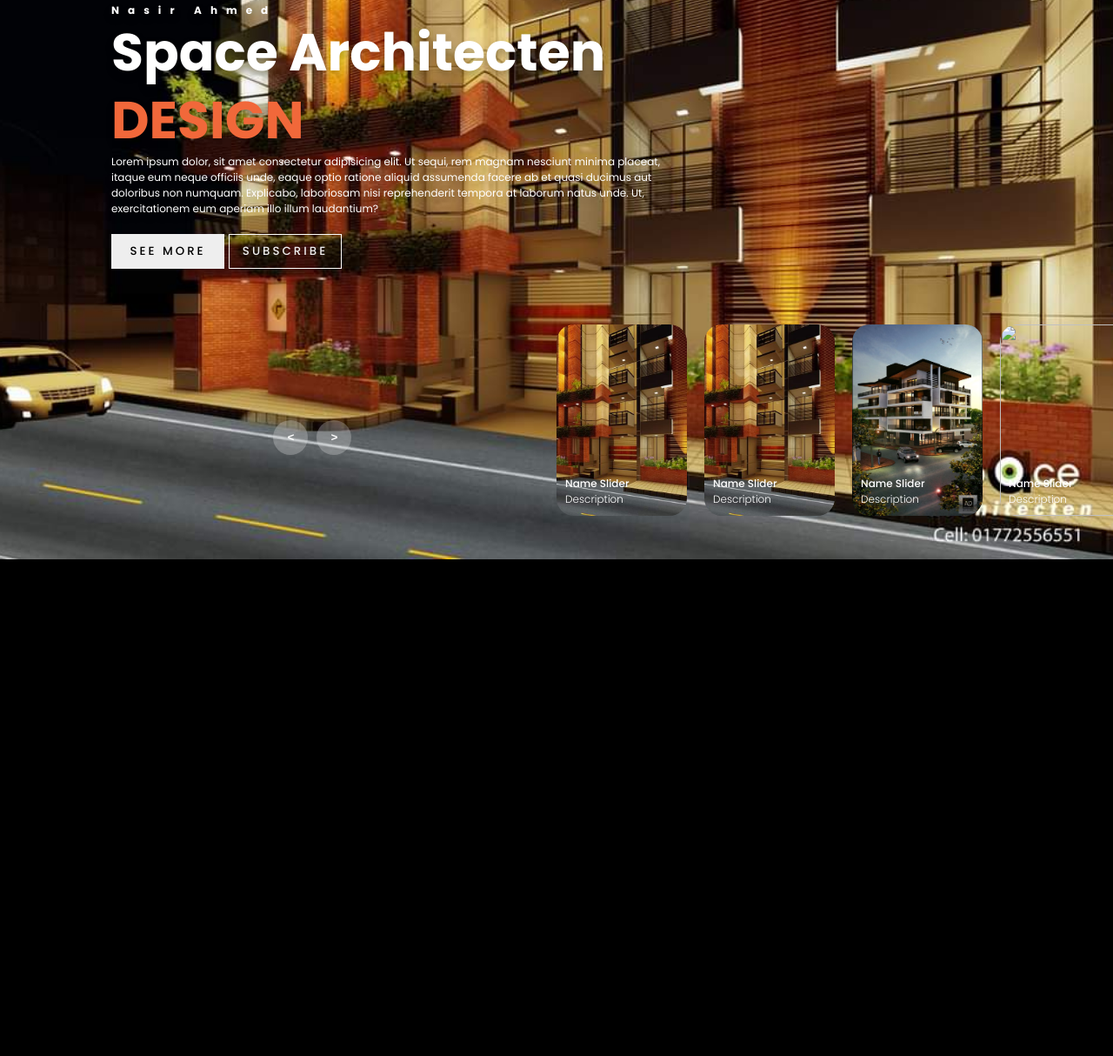
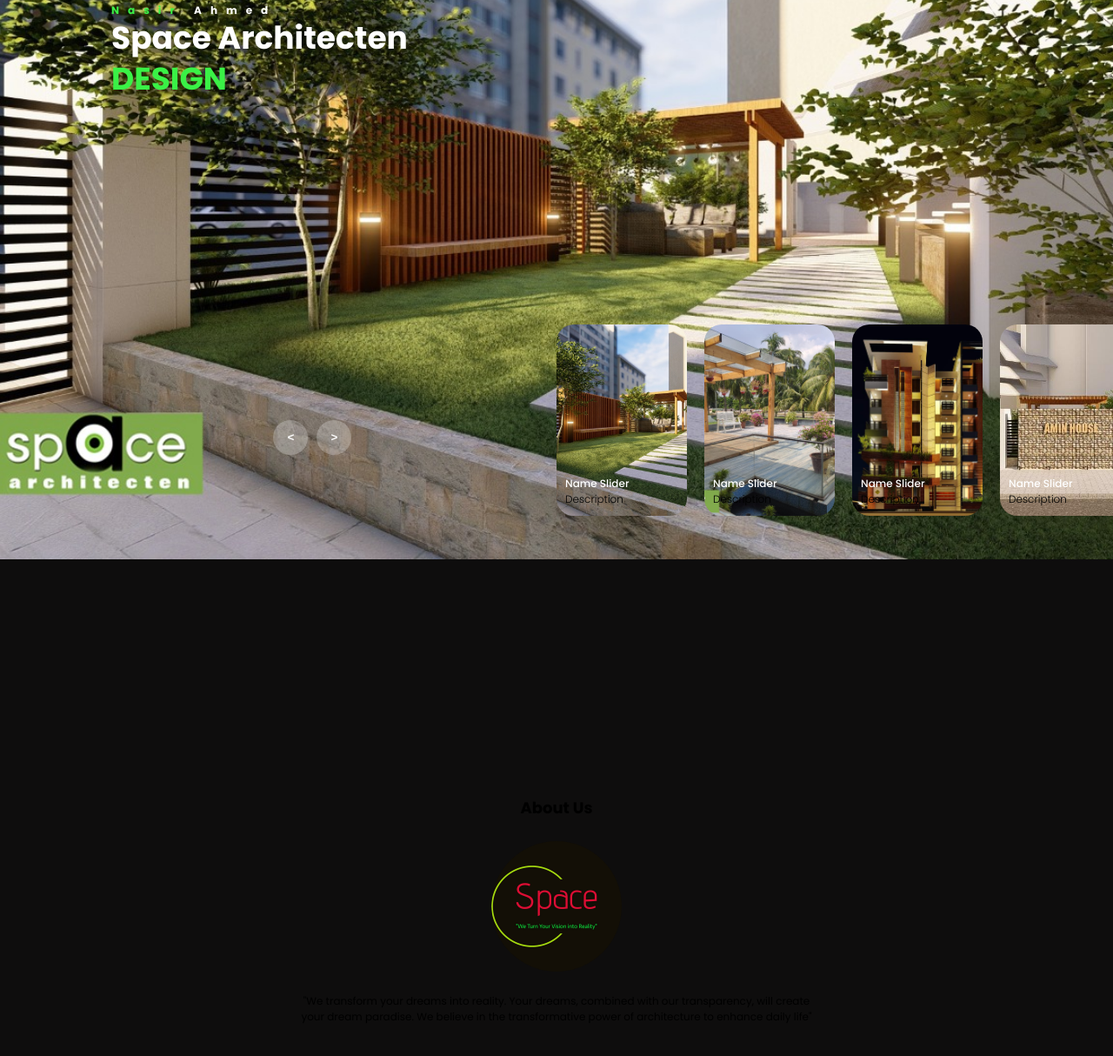
Before and after one commit to Tamannaakter010/Space-Architecten, a plain HTML site: page index.html in a window 1280 px wide. Shown: the part 157-1371 px from the top of the page at 87% size. Before the commit the page ends 800 px from the top, so only its background shows below. Drawn offline with Linux system fonts and the light colour scheme.

Commit message:
about add

```diff
--- a/index.html
+++ b/index.html
@@ -22,71 +22,51 @@
         <!-- list item -->
         <div class="list">
             <div class="item">
-                <img src="images/1.jpeg">
+                <img src="images/banner 1.jpeg">
+                <div class="content">
+                    <div class="author"><span class="name"> Nasir</span> Ahmed</div>
+                    <div class="title">Space Architecten</div>
+                    <div class="topic">DESIGN</div>
+
+
+                </div>
+            </div>
+            <div class="item">
+                <img src="images/banner 2.jpeg">
                 <div class="content">
                     <div class="author">Nasir Ahmed</div>
                     <div class="title">Space Architecten</div>
                     <div class="topic">DESIGN</div>
-                    <div class="des">
-                        <!-- lorem 50 -->
-                        Lorem ipsum dolor, sit amet consectetur adipisicing elit. Ut sequi, rem magnam nesciunt minima placeat, itaque eum neque officiis unde, eaque optio ratione aliquid assumenda facere ab et quasi ducimus aut doloribus non numquam. Explicabo, laboriosam nisi reprehenderit tempora at laborum natus unde. Ut, exercitationem eum aperiam illo illum laudantium?
-                    </div>
-                    <div class="buttons">
-                        <button>SEE MORE</button>
-                        <button>SUBSCRIBE</button>
-                    </div>
+
+
+
                 </div>
             </div>
             <div class="item">
-                <img src="images/2.jpg">
+                <img src="images/banner 3.jpeg">
                 <div class="content">
                     <div class="author">Nasir Ahmed</div>
                     <div class="title">Space Architecten</div>
                     <div class="topic">DESIGN</div>
-                    <div class="des">
-                        Lorem ipsum dolor, sit amet consectetur adipisicing elit. Ut sequi, rem magnam nesciunt minima placeat, itaque eum neque officiis unde, eaque optio ratione aliquid assumenda facere ab et quasi ducimus aut doloribus non numquam. Explicabo, laboriosam nisi reprehenderit tempora at laborum natus unde. Ut, exercitationem eum aperiam illo illum laudantium?
-                    </div>
-                    <div class="buttons">
-                        <button>SEE MORE</button>
-                        <button>SUBSCRIBE</button>
-                    </div>
+
+
                 </div>
             </div>
             <div class="item">
-                <img src="images/3.jpg">
+                <img src="images/banner 4.jpeg">
                 <div class="content">
                     <div class="author">Nasir Ahmed</div>
                     <div class="title">Space Architecten</div>
                     <div class="topic">DESIGN</div>
-                    <div class="des">
-                        Lorem ipsum dolor, sit amet consectetur adipisicing elit. Ut sequi, rem magnam nesciunt minima placeat, itaque eum neque officiis unde, eaque optio ratione aliquid assumenda facere ab et quasi ducimus aut doloribus non numquam. Explicabo, laboriosam nisi reprehenderit tempora at laborum natus unde. Ut, exercitationem eum aperiam illo illum laudantium?
-                    </div>
-                    <div class="buttons">
-                        <button>SEE MORE</button>
-                        <button>SUBSCRIBE</button>
-                    </div>
-                </div>
-            </div>
-            <div class="item">
-                <img src="images/4 (2).jpg">
-                <div class="content">
-                    <div class="author">Nasir Ahmed</div>
-                    <div class="title">Space Architecten</div>
-                    <div class="topic">DESIGN</div>
-                    <div class="des">
-                        Lorem ipsum dolor, sit amet consectetur adipisicing elit. Ut sequi, rem magnam nesciunt minima placeat, itaque eum neque officiis unde, eaque optio ratione aliquid assumenda facere ab et quasi ducimus aut doloribus non numquam. Explicabo, laboriosam nisi reprehenderit tempora at laborum natus unde. Ut, exercitationem eum aperiam illo illum laudantium?
-                    </div>
-                    <div class="buttons">
-                        <button>SEE MORE</button>
-                        <button>SUBSCRIBE</button>
-                    </div>
+
+
                 </div>
             </div>
         </div>
         <!-- list thumnail -->
         <div class="thumbnail">
             <div class="item">
-                <img src="images/1.jpeg">
+                <img src="images/banner 1.jpeg">
                 <div class="content">
                     <div class="title">
                         Name Slider
@@ -97,7 +77,7 @@
                 </div>
             </div>
             <div class="item">
-                <img src="images/1.jpeg">
+                <img src="images/banner 2.jpeg">
                 <div class="content">
                     <div class="title">
                         Name Slider
@@ -108,7 +88,7 @@
                 </div>
             </div>
             <div class="item">
-                <img src="images/3.jpg">
+                <img src="images/banner 3.jpeg">
                 <div class="content">
                     <div class="title">
                         Name Slider
@@ -119,7 +99,7 @@
                 </div>
             </div>
             <div class="item">
-                <img src="images/4">
+                <img src="images/banner 4.jpeg">
                 <div class="content">
                     <div class="title">
                         Name Slider
@@ -139,6 +119,19 @@
         <!-- time running -->
         <div class="time"></div>
     </div>
+    <!-- ---------------------About---------- -->
+    <section class="about">
+    <section class="about-us-section">
+        <div class="about-us-content">
+            <h1>About Us</h1>
+            <div class="profile-pic">
+                <img src="images/logo.jpeg" alt="Profile Picture">
+            </div>
+            <p class="description">"We transform your dreams into reality. Your dreams, combined with our transparency, will create your dream paradise.
+                We believe in the transformative power of architecture to enhance daily life"</p>
+        </div>
+    </section>
+    </section>
 
     <script src="app.js"></script>
 </body>
--- a/sytle.css
+++ b/sytle.css
@@ -1,7 +1,7 @@
 @import url('https://fonts.googleapis.com/css2?family=Poppins:ital,wght@0,100;0,200;0,300;0,400;0,500;0,600;0,700;0,800;0,900;1,100;1,200;1,300;1,400;1,500;1,600;1,700;1,800;1,900&display=swap');
 body{
     margin: 0;
-    background-color: #000;
+    background-color: #0e0d0d;
     color: #eee;
     font-family: Poppins;
     font-size: 12px;
@@ -23,6 +23,30 @@ header a{
     color: #eee;
     margin-right: 40px;
 }
+
+nav a {
+    text-decoration: none;
+    font-weight: 200px;
+    color: #eee;
+    padding: 10px;
+    position: relative;
+}
+
+nav a::after {
+    content: '';
+    display: block;
+    width: 0;
+    height: 3px;
+    background-color: rgb(33, 235, 10);
+    position: absolute;
+    left: 0;
+    bottom: -4px;
+    transition: width .5s; }
+
+nav a:hover::after {
+    width: 100%;
+}
+
 /* carousel */
 .carousel{
     height: 100vh;
@@ -30,6 +54,7 @@ header a{
     width: 100vw;
     overflow: hidden;
     position: relative;
+    z-index: 1;
 }
 .carousel .list .item{
     width: 100%;
@@ -58,34 +83,43 @@ header a{
     font-weight: bold;
     letter-spacing: 10px;
 }
+.carousel .list .item .author .name{
+    color: #3af146;
+}
 .carousel .list .item .title,
 .carousel .list .item .topic{
-    font-size: 5em;
+    font-size: 3em;
     font-weight: bold;
     line-height: 1.3em;
 }
 .carousel .list .item .topic{
-    color: #f1683a;
+    color: #3af146;
 }
-.carousel .list .item .buttons{
+/* .carousel .list .item .buttons{
     display: grid;
     grid-template-columns: repeat(2, 130px);
     grid-template-rows: 40px;
     gap: 5px;
     margin-top: 20px;
-}
-.carousel .list .item .buttons button{
+    position: relative;
+    z-index: 2;
+} */
+/* .carousel .list .item .buttons button{
+    border-radius: 10px;
     border: none;
     background-color: #eee;
     letter-spacing: 3px;
     font-family: Poppins;
-    font-weight: 500;
-}
-.carousel .list .item .buttons button:nth-child(2){
+    font-weight: bold;
+    cursor: pointer;
+    z-index: 3;
+    position: relative;
+} */
+/* .carousel .list .item .buttons button:nth-child(2){
     background-color: transparent;
     border: 1px solid #fff;
     color: #eee;
-}
+} */
 /* thumbail */
 .thumbnail{
     position: absolute;
@@ -306,3 +340,81 @@ header a{
         font-size: 30px;
     }
 }
+/* -----------------About Me-------- */
+
+ section .about{
+     top: 20px;
+    font-family: Arial, sans-serif;
+}
+.about-me-section {
+    position: relative;
+    width: 100%;
+    height: 100vh; /* Full viewport height */
+    overflow: hidden;
+    display: flex;
+    justify-content: center;
+    align-items: center;
+    background: url('images/about\ us.jpeg') no-repeat center center fixed;
+    background-size: cover;
+    margin-top: 10px; /* Margin at the top of the section */
+}
+
+.about-us-section {
+    position: relative;
+    width: 100%;
+    height:100vh; /* Full viewport height */
+    display: flex;
+    justify-content: center;
+    align-items: center;
+    overflow: hidden;
+}
+
+.about-us-section::before {
+    content: '';
+    position: absolute;
+    top: 20px;
+    left: 0;
+    width: 100%;
+    height: 100%;
+    background: url('images/about\ us.jpeg') no-repeat center center fixed;
+    background-size: cover;
+    filter: blur(3px); /* Apply blur effect */
+    z-index: -1;
+    margin-top: 20px;
+}
+
+.about-us-content {
+    text-align: center;
+    background-color: #00000000; /* Semi-transparent background */
+    padding: 20px;
+    border-radius: 10px;
+    width: 80%;
+    max-width: 600px;
+}
+
+.about-us-content h1 {
+    color: #000000;
+    margin-bottom: 20px;
+    font-size: 18px;
+}
+
+.profile-pic {
+    position: relative;
+    width: 150px;
+    height: 150px;
+    margin: 0 auto 20px;
+    border-radius: 50%;
+    overflow: hidden;
+    border: 5px solid #00000000; /* To make the circular profile stand out */
+}
+
+.profile-pic img {
+    width: 100%;
+    height: 100%;
+    object-fit: cover;
+}
+
+.description {
+    color: #000000;
+    font-size: 12px;
+}
```
Also changed, not shown: images/1.jpeg (deleted), images/about us.jpeg (added), images/about.jpeg (added), images/banner 1.jpeg (added), images/banner 2.jpeg (added), images/banner 3.jpeg (renamed from images/WhatsApp Image 2024-05-29 at 1.45.07 PM (2).jpeg), images/banner 4.jpeg (added), images/banner1.png (deleted), images/banner3.png (deleted), images/banner4.png (deleted), images/logo.jpeg (added), images/nasir.jpeg (added), images/yufuy.jpeg (deleted), 1 other file.
